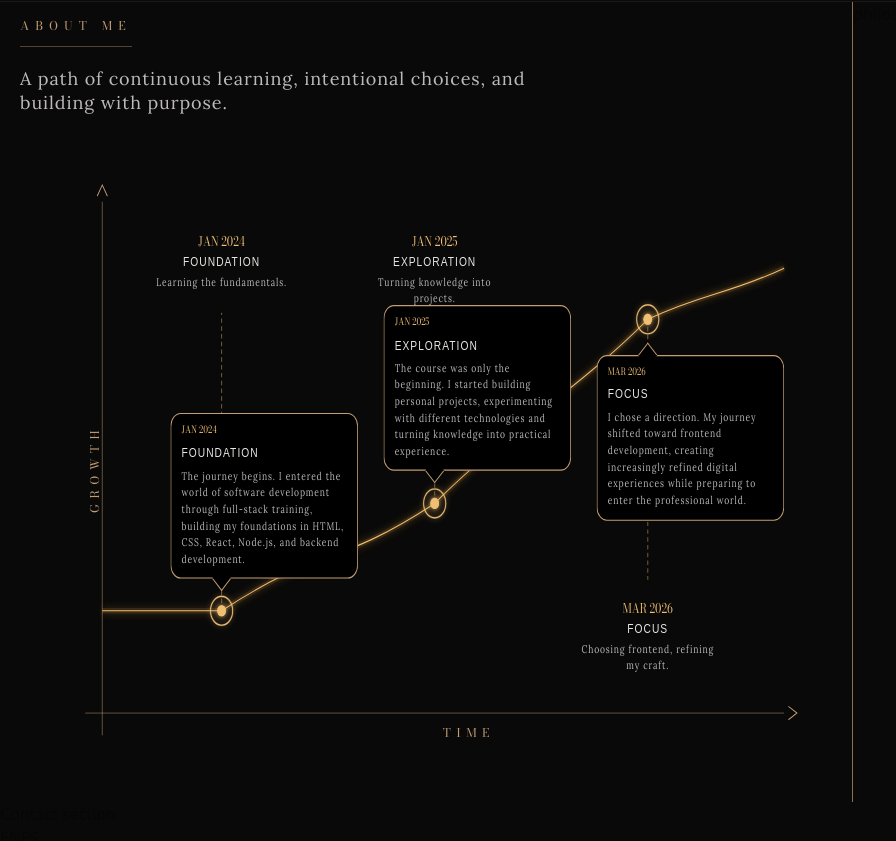
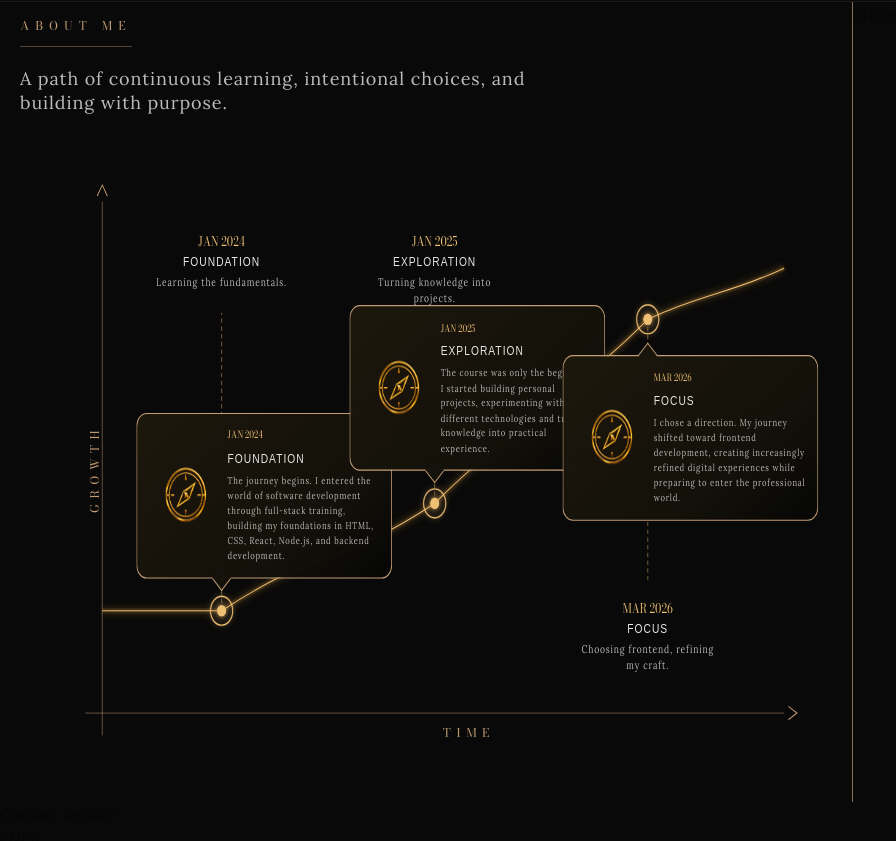
Before and after one commit to RobertFacundo/new-portfolio, a Next.js app: page / in a window 1280 px wide. Shown: the part 1793-2634 px from the top of the page, without its empty margins (0-896 px from the left). Built offline with nearby package versions, Linux system fonts and the light colour scheme; a web font is replaced by a local one.

Commit message:
refactor: refine milestone cards

```diff
--- a/app/globals.css
+++ b/app/globals.css
@@ -125,8 +125,16 @@
   }
 
   .luxury-milestone-card {
-    @apply relative flex h-full w-full flex-col gap-1
-    rounded-xl border border-gold bg-black px-3 py-2;
+    @apply relative flex flex-row items-center h-full w-full flex-col gap-1
+    rounded-xl border border-gold  px-3 py-2;
+
+    background: linear-gradient(
+      145deg,
+      rgba(29, 24, 11, 0.988),
+      rgba(24, 20, 12, 0.988),
+      rgba(19, 17, 9, 0.988),
+      rgba(6, 6, 6, 0.984)
+    );
   }
 
   .luxury-milestone-card-top::after {
@@ -161,6 +169,12 @@
     border-top: 1px solid var(--gold);
 
     transform: translateX(-50%) rotate(45deg);
+  }
+  .milestone-pointer-top {
+    background: linear-gradient(145deg, #1a160c, #19140b, #19150c, #1a160c);
+  }
+  .milestone-pointer-bottom {
+    background: linear-gradient(top, #14120a, #14120af6, #14120ae8, #14120ac0);
   }
 }
 
--- a/features/about/journey/MilestoneCard.tsx
+++ b/features/about/journey/MilestoneCard.tsx
@@ -1,5 +1,6 @@
 import type { MilestonePoint } from '../utils/timeline.utils'
 import MilestonePointer from './MilestonePointer'
+import Image from 'next/image'
 
 interface Props {
   point: MilestonePoint
@@ -10,7 +11,7 @@ const MilestoneCard = ({ point, position }: Props) => {
   const isTop = position === 'top'
 
   return (
-    <div className='relative h-full w-full'>
+    <div className='relative h-full w-full '>
       {/* Pointer */}
       <MilestonePointer position={position} />
 
@@ -18,10 +19,12 @@ const MilestoneCard = ({ point, position }: Props) => {
       <div
         className={`
             luxury-milestone-card
-            relative z-1
+            relative flex flex-row z-1
             ${isTop ? 'rounded-xl' : 'rounded-xl'}
             `}
       >
+        <Image src={point.image} alt='' width={90} height={90} />
+        <div className='flex flex-col w-2/3 gap-1 mx-auto'>
           <span className='text-[#EFBF73] font-brand text-[9px]'>
             {point.date}
           </span>
@@ -30,9 +33,10 @@ const MilestoneCard = ({ point, position }: Props) => {
             {point.title}
           </h2>
 
-        <p className='text-[#bebaba] font-body text-[10px] tracking-widest'>
+          <p className='text-[#bebaba] font-body text-[9px] tracking-widest text-left w-full'>
             {point.description}
           </p>
+        </div>
       </div>
     </div>
   )
--- a/features/about/journey/MilestoneCards.tsx
+++ b/features/about/journey/MilestoneCards.tsx
@@ -19,9 +19,9 @@ const MilestoneCards = () => {
         return (
           <foreignObject
             key={point.id}
-            x={point.x - 60}
+            x={point.x - 100}
             y={cardY}
-            width={220}
+            width={300}
             height={173}
           >
             <div className='h-full w-full py-3'>
--- a/features/about/journey/MilestonePointer.tsx
+++ b/features/about/journey/MilestonePointer.tsx
@@ -17,13 +17,13 @@ const MilestonePointer = ({ position }: PointerProps) => {
         rotate-45
         border
         border-gold
-        bg-black
         ${isTop ? '-top-2' : '-bottom-2'}
         ${
           isTop
             ? 'border-r-transparent border-b-transparent'
             : 'border-l-transparent border-t-transparent'
         }
+         ${isTop ? 'milestone-pointer-top' : 'bg-[#14120A]'}
       `}
     />
   )
--- a/shared/constants/milestones.ts
+++ b/shared/constants/milestones.ts
@@ -5,6 +5,7 @@ export interface JourneyMilestone {
   preview: string
   description: string
   progress: number
+  image: string
 }
 
 export const JOURNEY_MILESTONES: JourneyMilestone[] = [
@@ -15,7 +16,8 @@ export const JOURNEY_MILESTONES: JourneyMilestone[] = [
     preview: 'Learning the fundamentals.',
     description:
       'The journey begins. I entered the world of software development through full-stack training, building my foundations in HTML, CSS, React, Node.js, and backend development.',
-    progress: 20
+    progress: 20,
+    image: '/images/about/compass.png'
   },
   {
     id: 'exploration',
@@ -24,7 +26,8 @@ export const JOURNEY_MILESTONES: JourneyMilestone[] = [
     preview: 'Turning knowledge into projects.',
     description:
       'The course was only the beginning. I started building personal projects, experimenting with different technologies and turning knowledge into practical experience.',
-    progress: 41
+    progress: 41,
+    image: '/images/about/compass.png'
   },
   {
     id: 'focus',
@@ -33,6 +36,7 @@ export const JOURNEY_MILESTONES: JourneyMilestone[] = [
     preview: 'Choosing frontend, refining my craft.',
     description:
       'I chose a direction. My journey shifted toward frontend development, creating increasingly refined digital experiences while preparing to enter the professional world.',
-    progress: 77
+    progress: 77,
+    image: '/images/about/compass.png'
   }
 ]
```
Also changed, not shown: public/images/about/compass.png (added), public/images/hoveredDot.png (deleted). Lines whose indentation alone changed are shown as unchanged.
